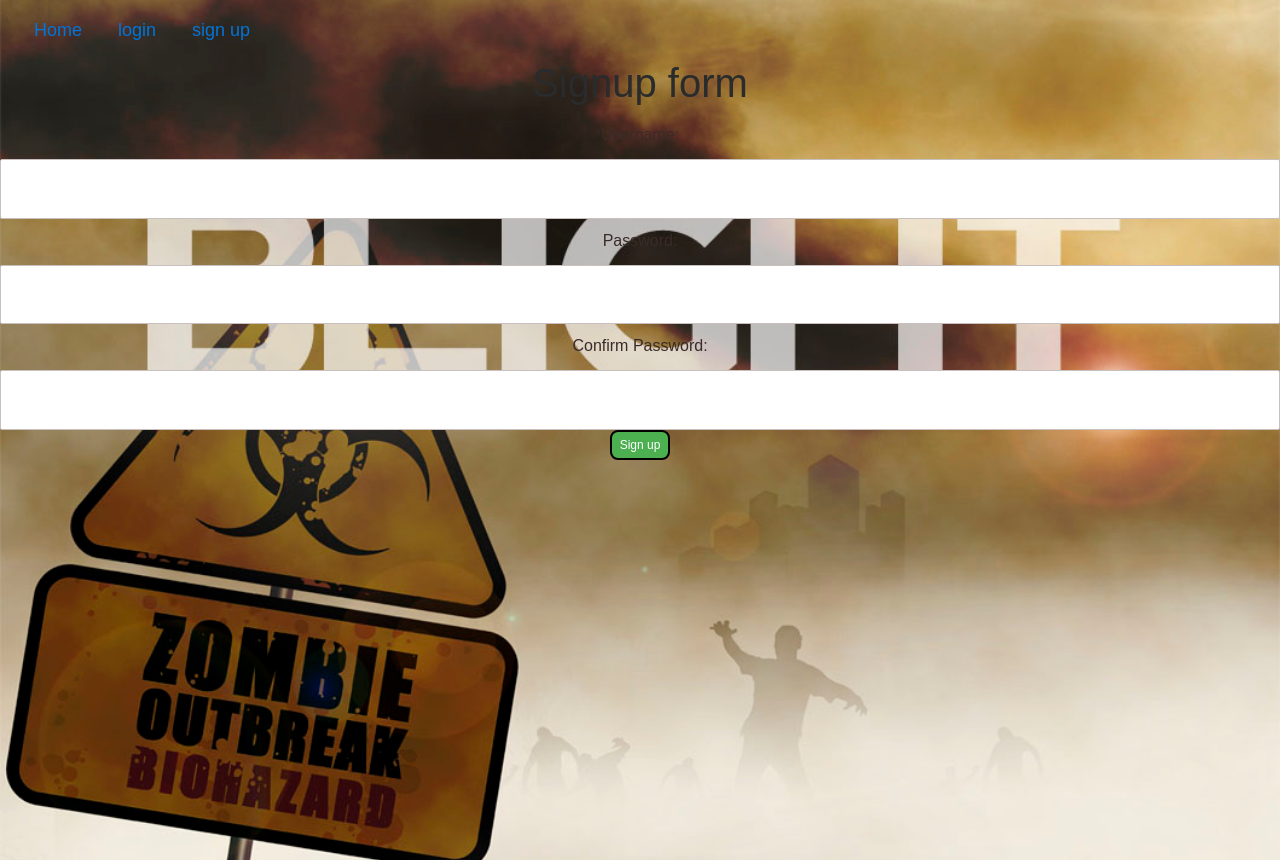
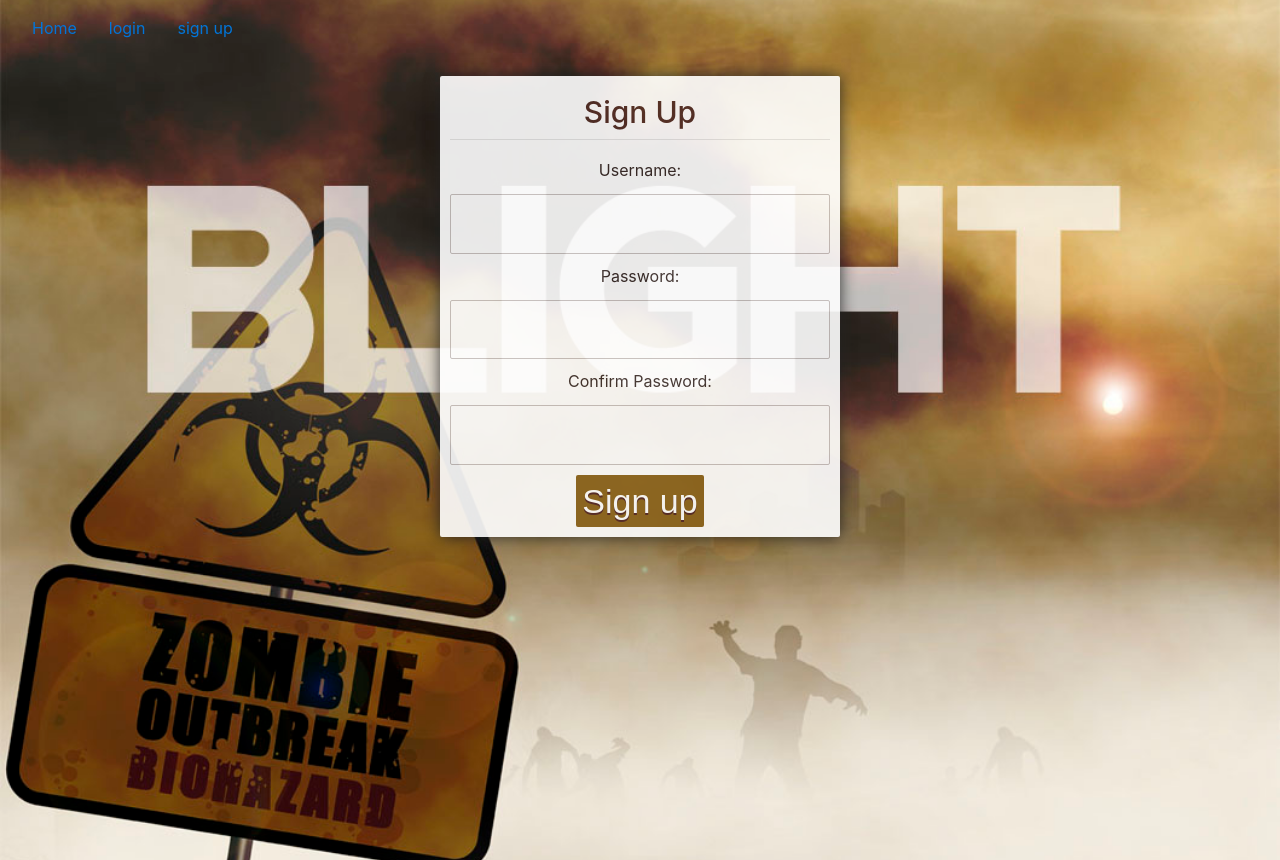
Before and after one commit to marjika/BlightZombies, a React (Create React App) app: page /signup in a window 1280 px wide. Built offline with nearby package versions, Linux system fonts and the light colour scheme; no server answers.

Commit message:
workingStyledLogin&Signup

```diff
--- a/src/components/Login/LoginForm.jsx
+++ b/src/components/Login/LoginForm.jsx
@@ -2,7 +2,7 @@ import React, { Component } from 'react'
 import { Redirect } from 'react-router-dom'
 // import googleButton from './google_signin_buttons/web/1x/btn_google_signin_dark_disabled_web.png'
 import googleButton from './google_signin_buttons/web/1x/btn_google_signin_dark_normal_web.png'
-
+import './login.css'
 class LoginForm extends Component {
 	constructor() {
 		super()
@@ -37,8 +37,8 @@ class LoginForm extends Component {
 		} else {
 			return (
 				<div className="LoginForm">
-					<h1>Login form</h1>
-					<form>
+				  <form>
+					<h2>Log In</h2>
 						<label htmlFor="username">Username: </label>
 						<input
 							type="text"
@@ -53,12 +53,13 @@ class LoginForm extends Component {
 							value={this.state.password}
 							onChange={this.handleChange}
 						/>
-						<button onClick={this.handleSubmit}>Login</button>
-					</form>
-					<a href="/auth/google">
+						<button id="submit" onClick={this.handleSubmit}>Log In</button>
+
+						<a href="/auth/google">
 						{/* <GoogleButton /> */}
 						<img src={googleButton} alt="sign into Google Button" />
 					</a>
+				  </form>
 				</div>
 			)
 		}
--- /dev/null
+++ b/src/components/Login/login.css
@@ -0,0 +1,77 @@
+body {
+    background-image: url("../images/sign.jpg");
+    background-size: cover;
+    background-position: center center;
+    background-repeat: no-repeat;
+    height: 860px;
+  }
+
+  form {
+  background: #fff;
+  opacity: 0.9;
+  padding: 10px;
+  max-width: 400px;
+  margin: 20px auto 0;
+  box-shadow: 0 0 16px #222;
+  border-radius: 2px;
+  }
+  h2 {
+    padding:10px;
+    text-align:center;
+    font-size:30px;
+    color:#512D25;
+    border-bottom:solid 1px #e5e5e5;
+  }
+  p {
+    margin: 0 0 30px 0;
+    position: relative;
+  }
+  input {
+    display: block;
+    box-sizing: border-box;
+    width: 100%;
+    outline: none;
+    margin:0;
+  }
+  input[type="text"],
+  input[type="password"] {
+    background: #fff;
+    border: 1px solid #C7C0BE;
+    font-size: 25px;
+    padding: 10px;
+    border-radius: 2px;
+  }
+  /* input[type="text"]:focus,
+  input[type="password"]:focus {
+    background: #fff
+  } */
+
+  #submit {
+    box-shadow: 0 3px 0 0 darken;
+    border-radius: 2px;
+    border: none;
+    color: #fff;
+    cursor: pointer;
+    display: block;
+    font-size: 34px;
+    line-height: 50px;
+    margin: auto;
+    margin-top: 10px;
+    outline: none;
+    padding: auto;
+    text-shadow: 0 2px #522624;
+    background: #8B631C;
+    text-shadow:0 1px 3px darken;
+  }
+
+  label {
+    left: 8px;
+    top: 12px;
+    color: #392b28;
+    font-size: 16px;
+    display: inline-block;
+    padding: 4px;
+    padding-top: 10px;
+    font-weight: 400;
+    background-color: rgba(255,255,255,0);
+  }
--- a/src/components/SignupForm.css
+++ b/src/components/SignupForm.css
@@ -1,3 +1,4 @@
+
 body {
   background-image: url("./images/signup.jpg");
   background-size: cover;
--- a/src/components/SignupForm.jsx
+++ b/src/components/SignupForm.jsx
@@ -45,31 +45,36 @@ class SignupForm extends Component {
 			return <Redirect to={{ pathname: this.state.redirectTo }} />
 		}
 		return (
-			<div className="SignupForm">
-				<h1>Signup form</h1>
-				<label htmlFor="username">Username: </label>
+		<div class="signUp">
+			<form className="SignupForm" action="#" method="post">
+				<h2>Sign Up</h2>
+				<label htmlFor="username" class="floatLabel">Username: </label>
 				<input
+					id="user"
 					type="text"
 					name="username"
 					value={this.state.username}
 					onChange={this.handleChange}
 				/>
-				<label htmlFor="password">Password: </label>
+				<label htmlFor="password" class="floatLabel">Password: </label>
 				<input
+					id="password"
 					type="password"
 					name="password"
 					value={this.state.password}
 					onChange={this.handleChange}
 				/>
-				<label htmlFor="confirmPassword">Confirm Password: </label>
+				<label htmlFor="confirmPassword" class="floatLabel">Confirm Password: </label>
 				<input
+					id="confirmPassword"
 					type="password"
 					name="confirmPassword"
 					value={this.state.confirmPassword}
 					onChange={this.handleChange}
 				/>
-				<button onClick={this.handleSubmit}>Sign up</button>
-			</div>
+				<button type="submit" value="Sign Up" id="submit" onClick={this.handleSubmit}>Sign up</button>
+			</form>
+		</div>
 		)
 	}
 }
--- a/src/index.css
+++ b/src/index.css
@@ -1,4 +1,4 @@
-body {
+/* body {
   margin: 0;
   padding: 0;
   font-family: sans-serif;
@@ -6,7 +6,7 @@ body {
 }
 
 button {
-  background-color: #4CAF50; /* Green */
+  background-color: #4CAF50;
   border: none;
   color: white;
   padding: 4px 8px;
@@ -18,4 +18,4 @@ button {
   margin-right: 3px;
   border-radius: 8px;
   border: 2px solid black;
-}
+} */
```
Lines whose indentation alone changed are shown as unchanged.
